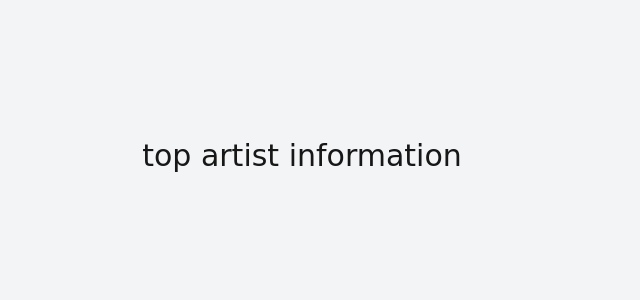
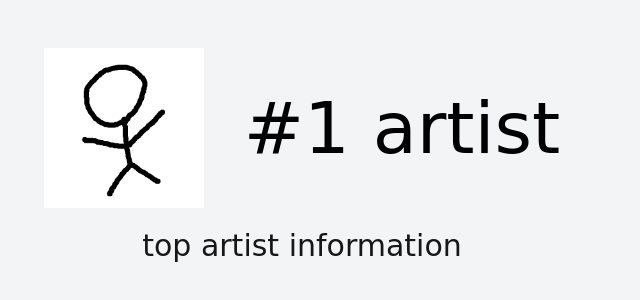
Before and after one commit to yuvrajdhadwal/Spotify-Wrapped, a Next.js app in the folder frontend/: page /wrapped/artists in a window 1280 px wide. Shown: the part 244-544 px from the top of the page, without its empty margins (338-978 px from the left). Built offline with nearby package versions, Linux system fonts and the light colour scheme.

Commit message:
Placeholder artist image

```diff
--- a/frontend/src/app/wrapped/artists/page.tsx
+++ b/frontend/src/app/wrapped/artists/page.tsx
@@ -1,10 +1,22 @@
 'use client';
 import React from 'react';
+import Image from 'next/image';
+import Heading2 from "@/app/Components/Heading2";
 
 export default function Artists() {
     return (
         <>
-            <p>top artist information</p>
+            <div className={"flex flex-row items-center pb-5"}>
+                <Image
+                    src={"/default-artist.png"}
+                    alt={"The default artist image. A stick figure."}
+                    width={200}
+                    height={200}
+                    className={"pr-10"}
+                />
+                <h2 className={"text-7xl text-black lowercase"}>#1 Artist</h2>
+            </div>
+            <p className={"items-start"}>top artist information</p>
         </>
     );
 }
```
Also changed, not shown: frontend/public/default-artist.png (added).
